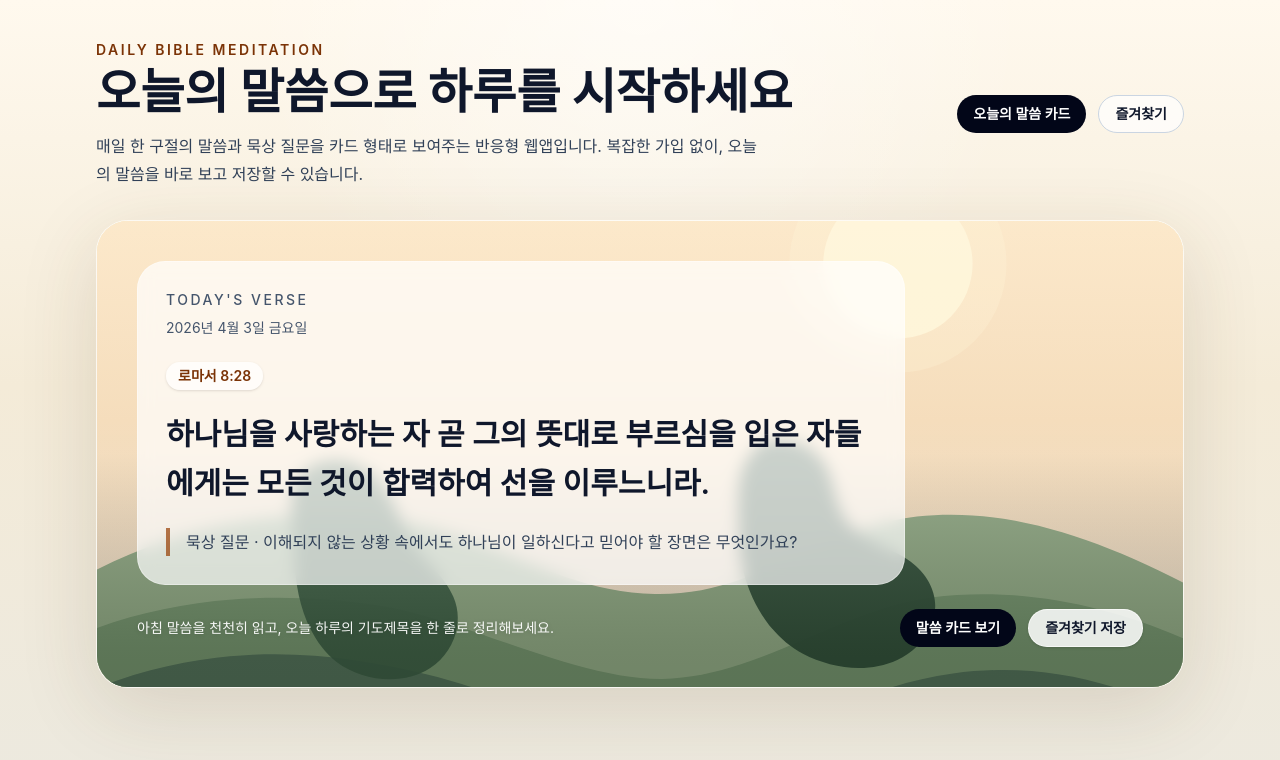
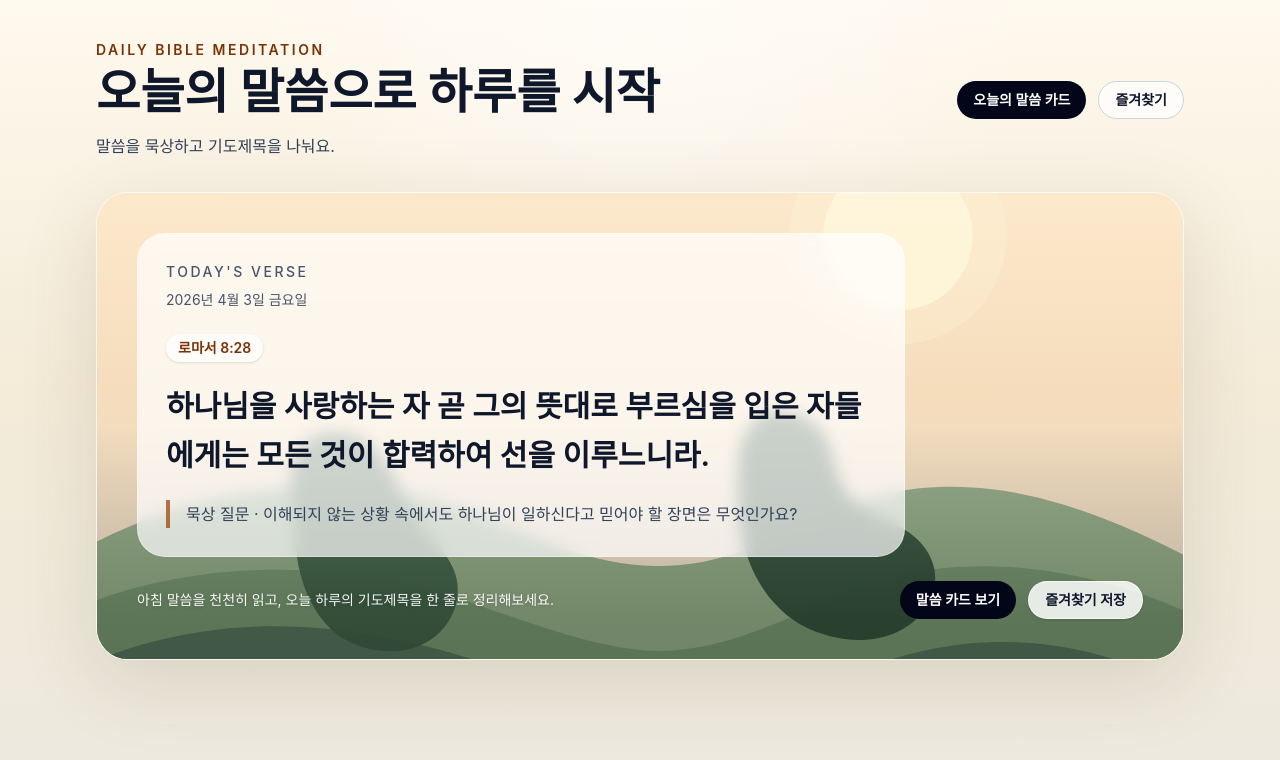
Before and after one commit to Baekjonghee/whitepaper, a Next.js app: page / in a window 1280 px wide. Shown: the top 760 px of the page. Built offline with nearby package versions, Linux system fonts and the light colour scheme.

Commit message:
fix: update home hero copy

```diff
--- a/app/page.tsx
+++ b/app/page.tsx
@@ -10,11 +10,10 @@ export default function HomePage() {
             Daily Bible Meditation
           </p>
           <h1 className="mt-2 text-3xl font-bold text-slate-900 sm:text-5xl">
-            오늘의 말씀으로 하루를 시작하세요
+            오늘의 말씀으로 하루를 시작
           </h1>
           <p className="mt-4 max-w-2xl text-sm leading-7 text-slate-700 sm:text-base">
-            매일 한 구절의 말씀과 묵상 질문을 카드 형태로 보여주는 반응형 웹앱입니다.
-            복잡한 가입 없이, 오늘의 말씀을 바로 보고 저장할 수 있습니다.
+            말씀을 묵상하고 기도제목을 나눠요.
           </p>
         </div>
 
```
